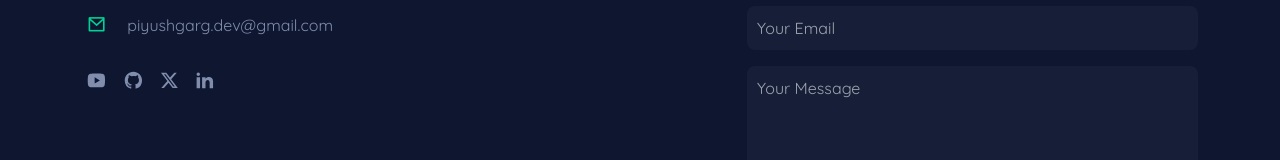
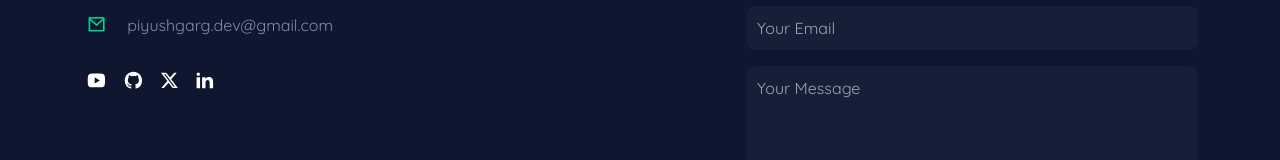
Before and after one commit to piyushgarg-dev/piyushgargdev-nextjs, a Next.js app: page / in a window 1280 px wide. Shown: the part 3878-4038 px from the top of the page. Built offline with nearby package versions, Linux system fonts and the light colour scheme; no server answers.

Commit message:
hello i added the footer the name

```diff
--- a/components/UI/Contact.jsx
+++ b/components/UI/Contact.jsx
@@ -62,35 +62,46 @@ const Contact = () => {
 
             <div className={`${classes.social__links}`}>
              <Link
-                className="hover:text-[#01d293] duration-300"
                     aria-label="Youtube Channel"
                     href="https://youtube.com/@piyushgargdev"
                     target="_blank"
+                    title="Youtube Channel"
+                    id="youtube-channel"
+                    className={`cursor-pointer  text-[#ffffff] hover:text-[--site-theme-color] transform ease-in-out hover:-translate-y+1 hover:scale-150`}
+                    rel="noreferrer"
                   >
                     <RiYoutubeFill />
                   </Link>
+
                   <Link
-                className="hover:text-[#01d293] duration-300"
-                aria-label="Github Profile"
-                href="https://github.com/piyushgarg-dev"
+                    href="https://github.com/piyushgarg-dev/"
                     target="_blank"
+                    title="Github Account"
+                    id="github-account"
+                    className={`cursor-pointer text-[#ffffff] hover:text-[--site-theme-color] transform ease-in-out hover:-translate-y+1 hover:scale-150`}
+                    rel="noreferrer"
                   >
                     <RiGithubFill />
                   </Link>
+
                   <Link
-                className="hover:text-[#01d293] duration-300"
-                aria-label="Twitter Account"
                     href="https://twitter.com/piyushgarg_dev"
                     target="_blank"
+                    title="Twitter Account"
+                    id="twitter-account"
+                    className={`cursor-pointer text-[#ffffff] hover:text-[--site-theme-color] transform ease-in-out hover:-translate-y+1 hover:scale-150`}
+                    rel="noreferrer"
                   >
+                    <NewTwitterLogo/>
+                  </Link>
 
-                <NewTwitterLogo />
-              </Link>
                   <Link
-                className="hover:text-[#01d293] duration-300"
-                aria-label="LinedIn Account"
                     href="https://www.linkedin.com/in/piyushgarg195/"
                     target="_blank"
+                    title="LinkedIn Account"
+                    id="linkedin-account"
+                    className={`cursor-pointer text-[#ffffff] hover:text-[--site-theme-color] transform ease-in-out hover:-translate-y+1 hover:scale-150`}
+                    rel="noreferrer"
                   >
                     <RiLinkedinFill />
                   </Link>
```
Also changed, not shown: 1 other file (tests, documents, lock files or other folders). Lines whose indentation alone changed are shown as unchanged.
